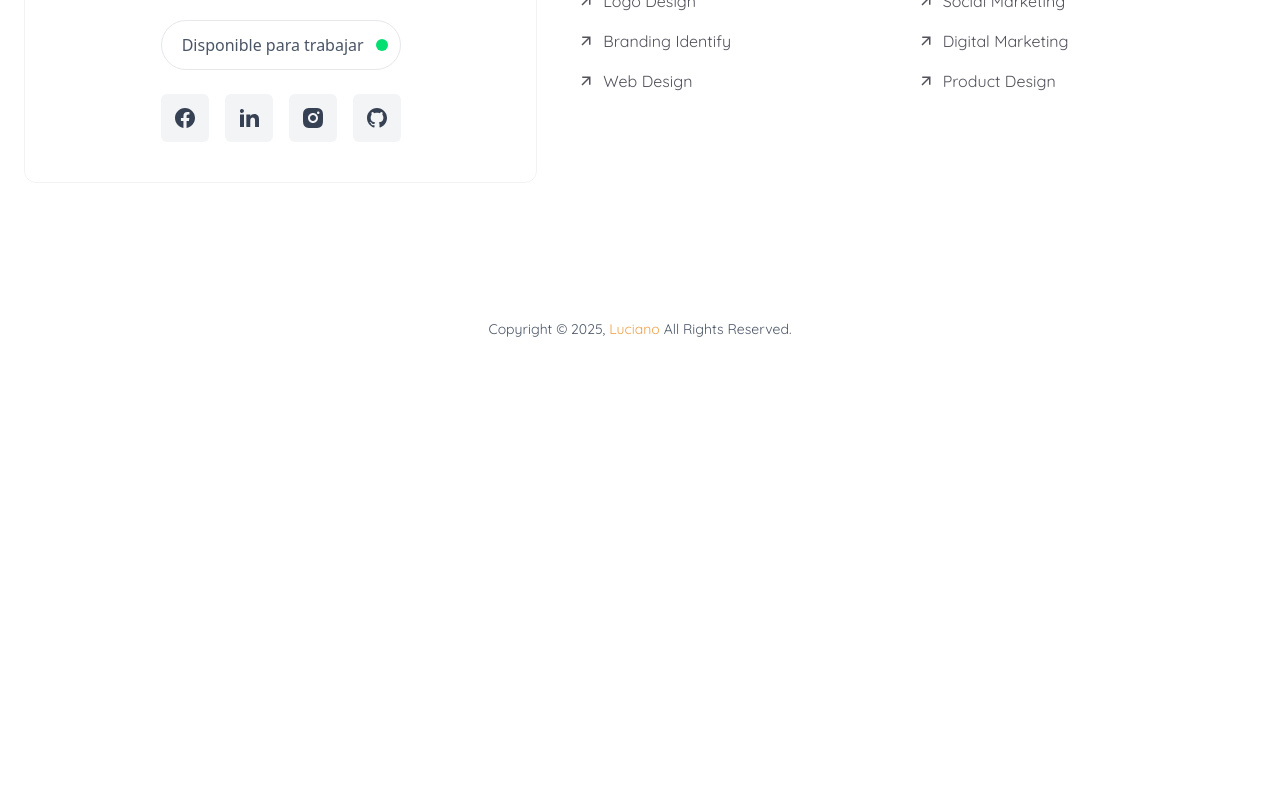
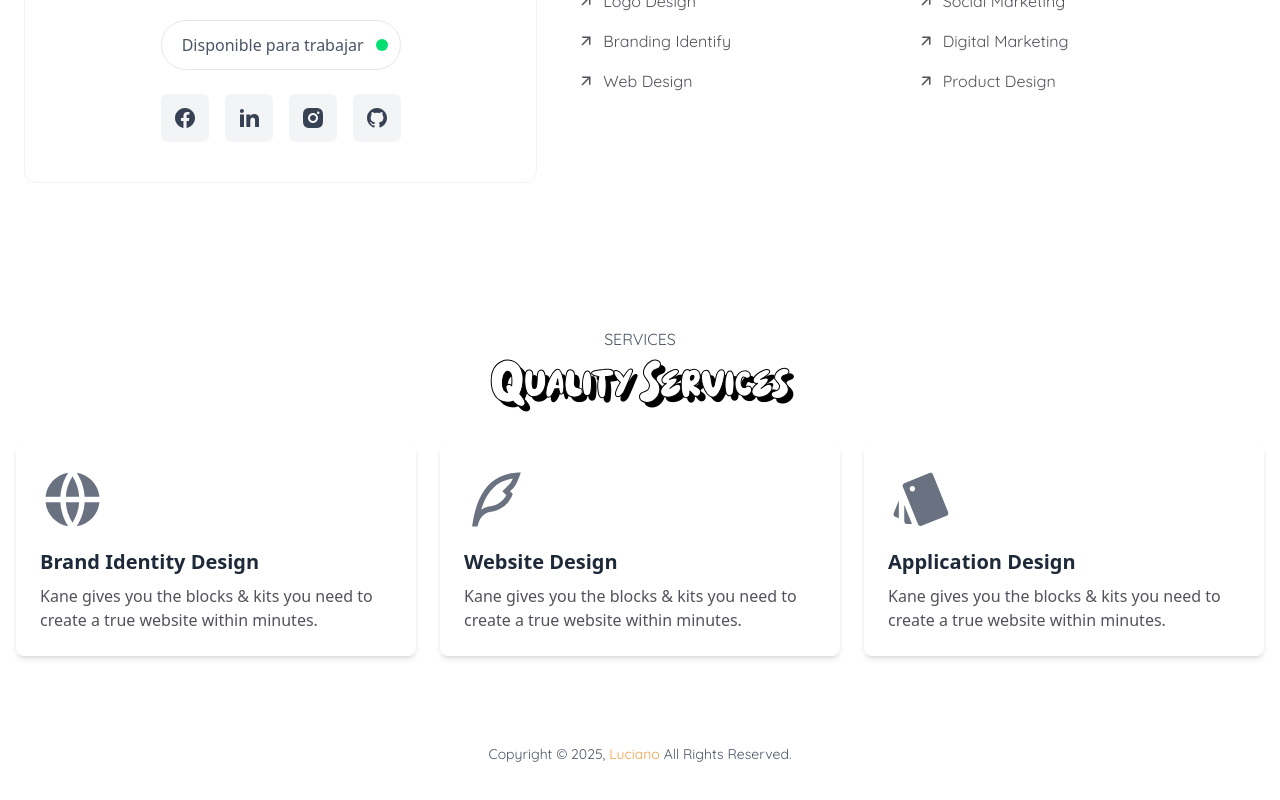
Before and after one commit to LUCIANO131231/PageCV, a React (Vite) app: page / in a window 1280 px wide. Shown: the part 1102-1902 px from the top of the page. Before the commit the page ends 1481 px from the top, so only its background shows below. Built offline with nearby package versions, Linux system fonts and the light colour scheme.

Commit message:
Agregar componente Service con lista de servicios y animación ZoomIn

```diff
--- a/src/App.jsx
+++ b/src/App.jsx
@@ -2,6 +2,7 @@ import Header from './components/Header'
 import Footer from './components/Footer'
 import Banner from './components/Banner'
 import About from './components/About'
+import Service from './components/Service'
 
 function App() {
   return (
@@ -9,6 +10,7 @@ function App() {
       <Header />
       <Banner />
       <About />
+      <Service />
       <Footer />
     </main>
   )
--- /dev/null
+++ b/src/components/Service.jsx
@@ -0,0 +1,55 @@
+import {RiGlobalFill, RiQuillPenLine, RiPantoneFill} from '@remixicon/react'
+import Title from "./ui/Title"
+import ZoomIn from "./animations/ZoomIn"
+
+const servicesList = [
+  {
+    id: 1,
+    icon: <RiGlobalFill size={65} />,
+    service_name: "Brand Identity Design",
+    service_descripcion: "Kane gives you the blocks & kits you need to create a true website within minutes."
+  },
+  {
+    id: 2,
+    icon: <RiQuillPenLine size={65} />,
+    service_name: "Website Design",
+    service_descripcion: "Kane gives you the blocks & kits you need to create a true website within minutes."
+  },
+  {
+    id: 3,
+    icon: <RiPantoneFill size={65} />,
+    service_name: "Application Design",
+    service_descripcion: "Kane gives you the blocks & kits you need to create a true website within minutes."
+  },
+]
+
+const Service = () => {
+  return (
+    <section id="services" className="py-12">
+      <div className="max-w-7xl mx-auto px-4">
+        <div className="text-center mb-8 font-glori">
+          <Title>
+            <p className="text-md text-gray-600 uppercase">Services</p>
+            <h2 className="text-6xl letra font-slowin text-white">Quality Services</h2>
+          </Title>
+        </div>
+
+        <div className="grid grid-cols-1 md:grid-cols-2 lg:grid-cols-3 gap-6">
+          {servicesList.map(({ icon, id, service_descripcion, service_name }) => (
+            <div key={id} className='w-full'>
+              <ZoomIn id={id}>
+                <div className='p-6 bg-white rounded-lg shadow-md text-gray-500 text-start'>
+                  {icon}
+                  <h4 className='text-xl font-semibold text-gray-800 mt-4'>{service_name}</h4>
+                  <p className='text-zinc-600 mt-2'>{service_descripcion}</p>
+                </div>
+              </ZoomIn>
+            </div>
+          ))}
+        </div>
+      </div>
+    </section>
+  )
+}
+
+export default Service
```
